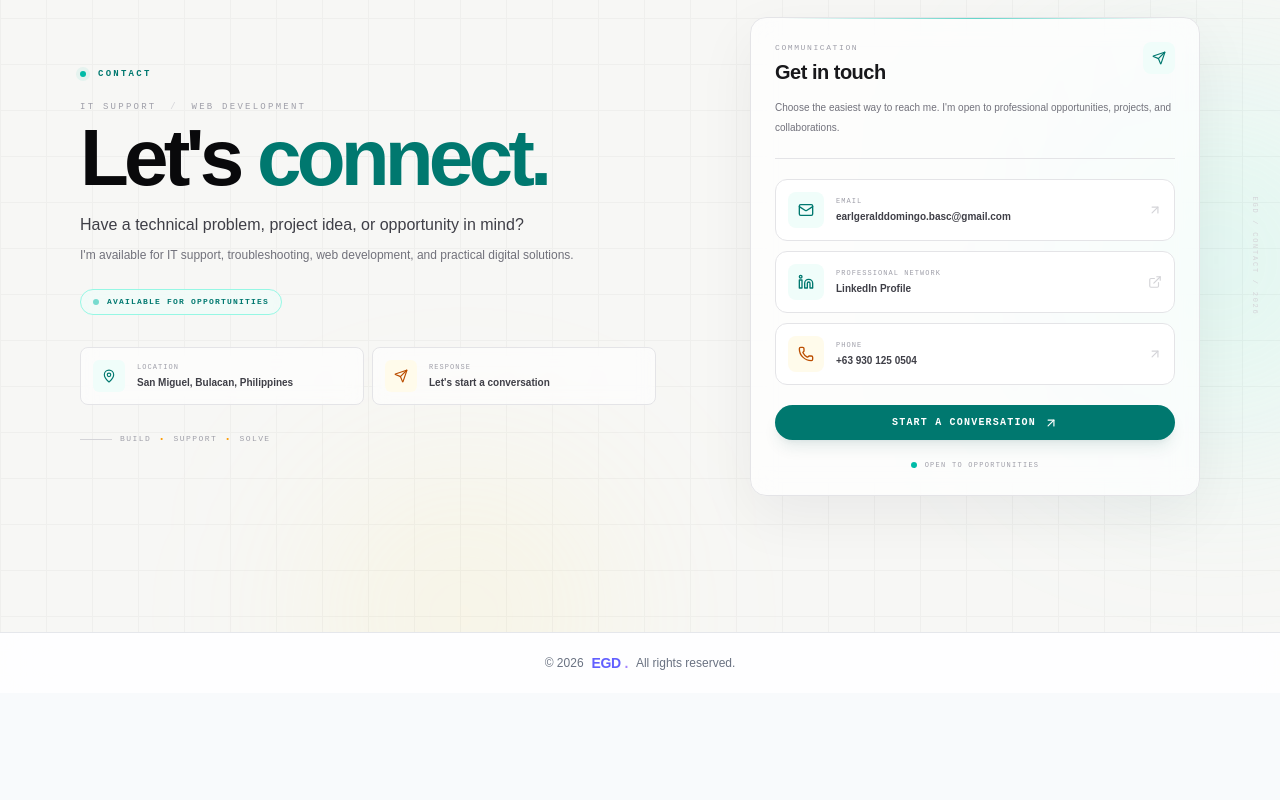
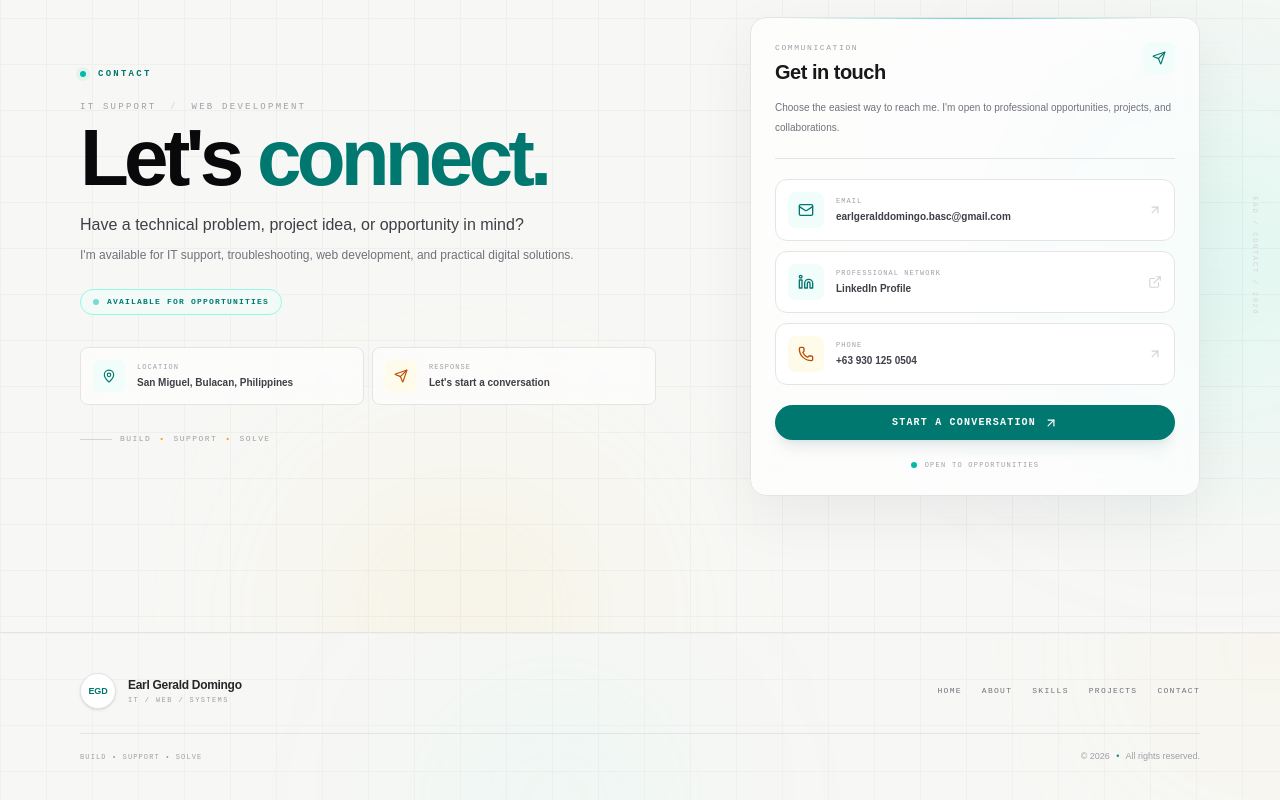
Before and after one commit to earlgeralddomingo/portfolio, a Vue app: page / in a window 1280 px wide. Shown: the part 6440-7240 px from the top of the page. Before the commit the page ends 7133 px from the top, so only its background shows below. Built offline with nearby package versions, Linux system fonts and the light colour scheme.

Commit message:
commit changes

```diff
--- a/src/components/layout/footer.vue
+++ b/src/components/layout/footer.vue
@@ -1,69 +1,298 @@
 <template>
     <footer class="
+            relative
+            overflow-hidden
             border-t
-            border-gray-200
-            bg-white/80
-            px-6 py-5
-            backdrop-blur-xl
+            border-zinc-200
+            bg-[#F7F7F5]
+            px-5
+            py-8
+            text-zinc-900
+            transition-colors
+            duration-500
 
-            dark:border-gray-800
-            dark:bg-gray-950/80
+            dark:border-zinc-800
+            dark:bg-[#0D1210]
+            dark:text-white
+
+            sm:px-8
+            sm:py-9
+
+            lg:px-10
+            lg:py-10
+
+            xl:px-14
         ">
+        <!-- Background -->
         <div class="
+                pointer-events-none
+                absolute
+                inset-0
+                overflow-hidden
+            " aria-hidden="true">
+            <div class="
+                    absolute
+                    -bottom-32
+                    left-1/3
+                    h-64
+                    w-64
+                    rounded-full
+                    bg-teal-200/10
+                    blur-[90px]
+
+                    dark:bg-teal-900/10
+                "></div>
+
+            <div class="
+                    absolute
+                    -right-24
+                    -top-24
+                    h-56
+                    w-56
+                    rounded-full
+                    bg-amber-200/10
+                    blur-[90px]
+
+                    dark:bg-amber-900/10
+                "></div>
+
+            <div class="
+                    absolute
+                    inset-0
+                    opacity-[0.025]
+
+                    dark:opacity-[0.035]
+                " style="
+                    background-image:
+                        linear-gradient(
+                            to right,
+                            currentColor 1px,
+                            transparent 1px
+                        ),
+                        linear-gradient(
+                            to bottom,
+                            currentColor 1px,
+                            transparent 1px
+                        );
+                    background-size: 46px 46px;
+                "></div>
+        </div>
+
+        <!-- Main -->
+        <div class="
+                relative
+                z-10
                 mx-auto
                 flex
-                max-w-7xl
-                items-center
-                justify-center
+                max-w-[1120px]
+                flex-col
+                gap-6
+
+                lg:flex-row
+                lg:items-center
+                lg:justify-between
+                lg:gap-8
             ">
-
+            <!-- Identity -->
             <div class="
                     flex
                     items-center
-                    gap-2
-                    text-center
+                    justify-center
+                    gap-3
+
+                    lg:justify-start
                 ">
+                <a href="#home" class="
+                        flex
+                        h-9
+                        w-9
+                        items-center
+                        justify-center
+                        rounded-full
+                        border
+                        border-zinc-200
+                        bg-white
+                        text-[9px]
+                        font-bold
+                        tracking-tight
+                        text-teal-700
+                        shadow-sm
+                        transition-all
+                        duration-300
 
-                <!-- Copyright -->
-                <span class="
-                        text-xs
-                        text-gray-500
+                        hover:-translate-y-0.5
+                        hover:border-teal-200
 
-                        dark:text-gray-400
+                        dark:border-zinc-800
+                        dark:bg-zinc-900
+                        dark:text-teal-400
+
+                        dark:hover:border-teal-900
                     ">
-                    © {{ new Date().getFullYear() }}
-                </span>
-
-                <!-- Brand -->
-                <a href="#home" class="
-                        text-sm
-                        font-semibold
-                        tracking-tight
-                        transition-opacity
-                        duration-300
-                        hover:opacity-80
-                    ">
-                    <span class="text-indigo-500">
-                        EGD
-                    </span>
-
-                    <span class="text-violet-400">
-                        .
-                    </span>
+                    EGD
                 </a>
 
-                <!-- Rights -->
-                <span class="
-                        text-xs
-                        text-gray-500
+                <div class="text-left">
+                    <p class="
+                            text-xs
+                            font-semibold
+                            tracking-tight
+                            text-zinc-800
 
-                        dark:text-gray-400
-                    ">
-                    All rights reserved.
-                </span>
+                            dark:text-zinc-200
+                        ">
+                        Earl Gerald Domingo
+                    </p>
 
+                    <p class="
+                            mt-0.5
+                            font-mono
+                            text-[7px]
+                            uppercase
+                            tracking-[0.2em]
+                            text-zinc-400
+                        ">
+                        IT / WEB / SYSTEMS
+                    </p>
+                </div>
             </div>
 
+            <!-- Navigation -->
+            <nav class="
+                    flex
+                    flex-wrap
+                    items-center
+                    justify-center
+                    gap-x-5
+                    gap-y-2
+
+                    lg:justify-end
+                " aria-label="Footer navigation">
+                <a href="#home" class="
+                        font-mono
+                        text-[8px]
+                        uppercase
+                        tracking-[0.16em]
+                        text-zinc-500
+                        transition-colors
+                        duration-300
+
+                        hover:text-teal-700
+
+                        dark:text-zinc-500
+                        dark:hover:text-teal-400
+                    ">
+                    Home
+                </a>
+
+                <a href="#about" class="
+                        font-mono
+                        text-[8px]
+                        uppercase
+                        tracking-[0.16em]
+                        text-zinc-500
+                        transition-colors
+                        duration-300
+
+                        hover:text-teal-700
+
+                        dark:text-zinc-500
+                        dark:hover:text-teal-400
+                    ">
+                    About
+                </a>
+
+                <a href="#skills" class="
+                        font-mono
+                        text-[8px]
+                        uppercase
+                        tracking-[0.16em]
+                        text-zinc-500
+                        transition-colors
+                        duration-300
+
+                        hover:text-teal-700
+
+                        dark:text-zinc-500
+                        dark:hover:text-teal-400
+                    ">
+                    Skills
+                </a>
+
+                <a href="#projects" class="
+                        font-mono
+                        text-[8px]
+                        uppercase
+                        tracking-[0.16em]
+                        text-zinc-500
+                        transition-colors
+                        duration-300
+
+                        hover:text-teal-700
+
+                        dark:text-zinc-500
+                        dark:hover:text-teal-400
+                    ">
+                    Projects
+                </a>
+
+                <a href="#contact" class="
+                        font-mono
+                        text-[8px]
+                        uppercase
+                        tracking-[0.16em]
+                        text-zinc-500
+                        transition-colors
+                        duration-300
+
+                        hover:text-teal-700
+
+                        dark:text-zinc-500
+                        dark:hover:text-teal-400
+                    ">
+                    Contact
+                </a>
+            </nav>
+        </div>
+
+        <!-- Bottom -->
+        <div class="
+                relative
+                z-10
+                mx-auto
+                mt-6
+                flex
+                max-w-[1120px]
+                flex-col
+                items-center
+                justify-between
+                gap-2
+                border-t
+                border-zinc-200
+                pt-4
+
+                dark:border-zinc-800
+
+                sm:flex-row
+            ">
+            <p class="
+                    font-mono
+                    text-[7px]
+                    uppercase
+                    tracking-[0.16em]
+                    text-zinc-400
+                ">
+                BUILD • SUPPORT • SOLVE
+            </p>
+
+            <p class="
+                    text-[9px]
+                    text-zinc-400
+                ">
+                © {{ new Date().getFullYear() }}
+                <span class="mx-1 text-teal-600 dark:text-teal-400">•</span>
+                All rights reserved.
+            </p>
         </div>
     </footer>
 </template>
--- a/src/components/sections/home.vue
+++ b/src/components/sections/home.vue
@@ -14,18 +14,20 @@ import profileImage from '../../assets/image/egd.png'
 </script>
 
 <template>
-    <section id="home" class="
+<section
+    id="home"
+    class="
         relative
         flex
-        min-h-[calc(100svh-68px)]
+        min-h-[100svh]
         scroll-mt-[68px]
-        items-start
+        items-center
         justify-center
         overflow-hidden
         bg-[#F7F7F5]
         px-5
-        pt-[92px]
         pb-10
+        pt-[88px]
         text-zinc-900
         transition-colors
         duration-500
@@ -34,17 +36,18 @@ import profileImage from '../../assets/image/egd.png'
         dark:text-white
 
         sm:px-8
-        sm:pt-[96px]
         sm:pb-12
+        sm:pt-[92px]
 
-        lg:items-center
+        lg:min-h-[calc(100svh-68px)]
         lg:px-10
         lg:py-6
         lg:pt-6
         lg:pb-6
 
         xl:px-14
-    ">
+    "
+>
         <!-- Background -->
         <div class="
                 pointer-events-none
```
